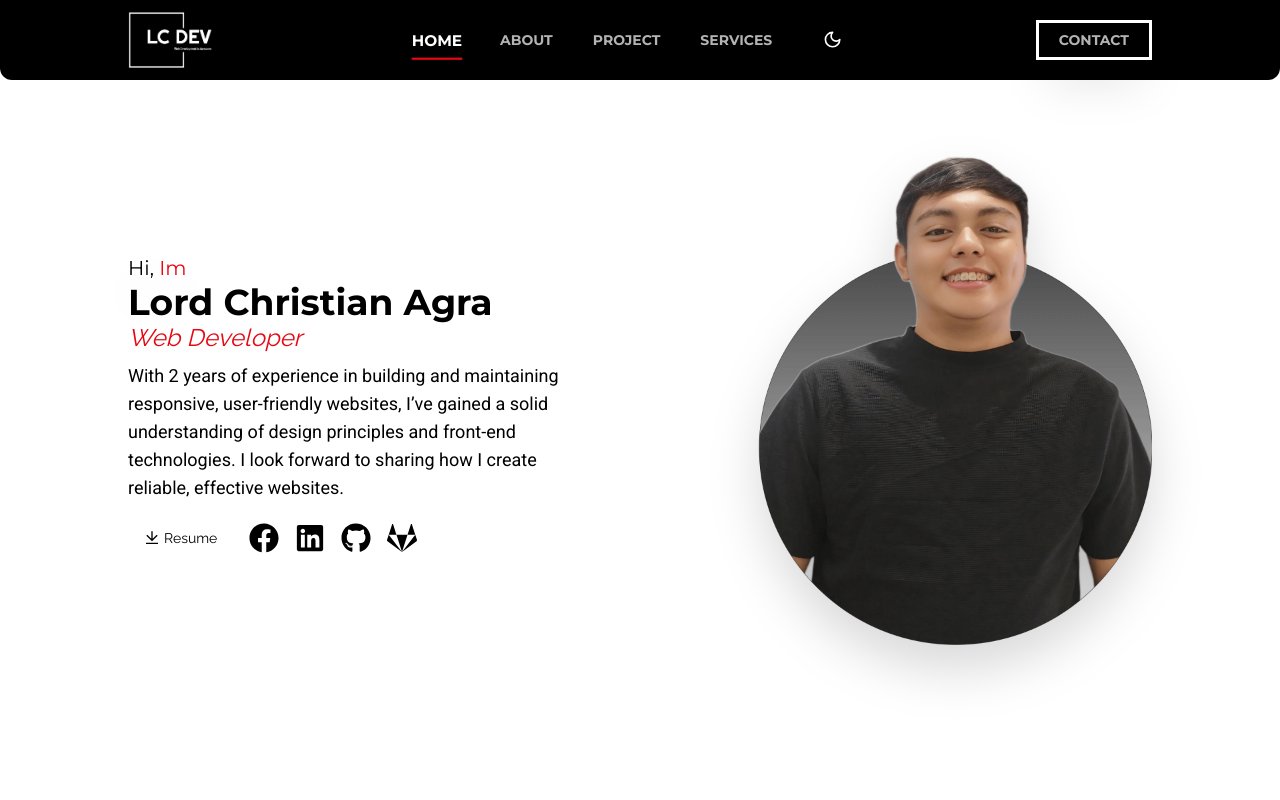
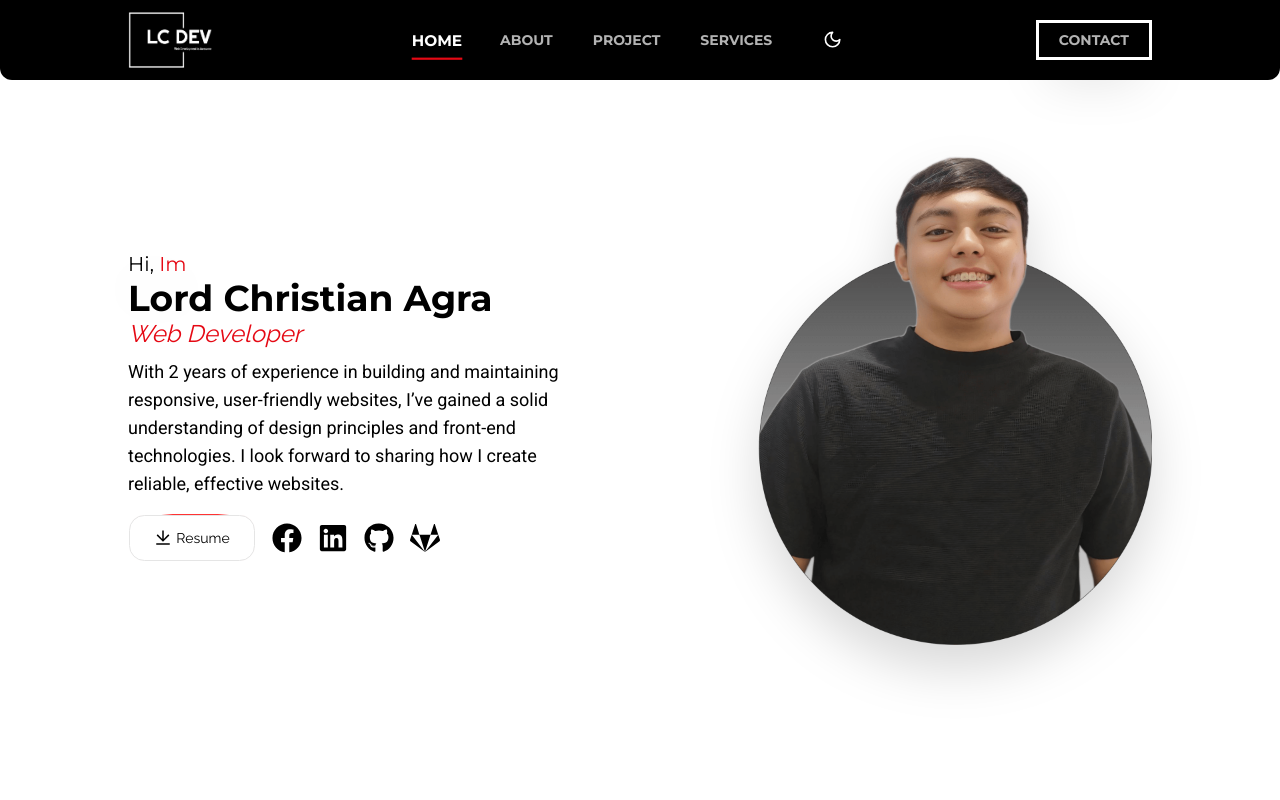
Before and after one commit to LC-Dev-23/lc-dev-portfolio, a Next.js app: page / in a window 1280 px wide. Shown: the top 800 px of the page. Built offline with nearby package versions, Linux system fonts and the light colour scheme.

Commit message:
feat: moving border component

```diff
--- /dev/null
+++ b/components/ui/moving-border.tsx
@@ -0,0 +1,140 @@
+"use client";
+import React from "react";
+import {
+  motion,
+  useAnimationFrame,
+  useMotionTemplate,
+  useMotionValue,
+  useTransform,
+} from "framer-motion";
+import { useRef } from "react";
+import { cn } from "@/lib/utils";
+
+
+export function Button({
+  borderRadius = "1.75rem",
+  children,
+  as: Component = "button",
+  containerClassName,
+  borderClassName,
+  duration,
+  className,
+  ...otherProps
+}: {
+  borderRadius?: string;
+  children: React.ReactNode;
+  as?: any;
+  containerClassName?: string;
+  borderClassName?: string;
+  duration?: number;
+  className?: string;
+  [key: string]: any;
+}) {
+  return (
+    <Component
+      className={cn(
+        "bg-transparent relative text-xl  h-12 w-32 p-[1px] overflow-hidden",
+        containerClassName
+      )}
+      style={{
+        borderRadius: borderRadius,
+      }}
+      {...otherProps}
+    >
+      <div
+        className="absolute inset-0"
+        style={{ borderRadius: `calc(${borderRadius} * 0.96)` }}
+      >
+        <MovingBorder duration={duration} rx="30%" ry="30%">
+          <div
+            className={cn(
+              "h-20 w-20 opacity-[0.8] bg-[radial-gradient(red_40%,transparent_60%)]",
+              borderClassName
+            )}
+          />
+        </MovingBorder>
+      </div>
+
+      <div
+        className={cn(
+          "relative bg-slate-900/[0.8] border border-slate-800 backdrop-blur-xl text-white flex items-center justify-center w-full h-full text-sm antialiased",
+          className
+        )}
+        style={{
+          borderRadius: `calc(${borderRadius} * 0.96)`,
+        }}
+      >
+        {children}
+      </div>
+    </Component>
+  );
+}
+
+export const MovingBorder = ({
+  children,
+  duration = 2000,
+  rx,
+  ry,
+  ...otherProps
+}: {
+  children: React.ReactNode;
+  duration?: number;
+  rx?: string;
+  ry?: string;
+  [key: string]: any;
+}) => {
+  const pathRef = useRef<any>();
+  const progress = useMotionValue<number>(0);
+
+  useAnimationFrame((time) => {
+    const length = pathRef.current?.getTotalLength();
+    if (length) {
+      const pxPerMillisecond = length / duration;
+      progress.set((time * pxPerMillisecond) % length);
+    }
+  });
+
+  const x = useTransform(
+    progress,
+    (val) => pathRef.current?.getPointAtLength(val).x
+  );
+  const y = useTransform(
+    progress,
+    (val) => pathRef.current?.getPointAtLength(val).y
+  );
+
+  const transform = useMotionTemplate`translateX(${x}px) translateY(${y}px) translateX(-50%) translateY(-50%)`;
+
+  return (
+    <>
+      <svg
+        xmlns="http://www.w3.org/2000/svg"
+        preserveAspectRatio="none"
+        className="absolute h-full w-full"
+        width="100%"
+        height="100%"
+        {...otherProps}
+      >
+        <rect
+          fill="none"
+          width="100%"
+          height="100%"
+          rx={rx}
+          ry={ry}
+          ref={pathRef}
+        />
+      </svg>
+      <motion.div
+        style={{
+          position: "absolute",
+          top: 0,
+          left: 0,
+          display: "inline-block",
+          transform,
+        }}
+      >
+        {children}
+      </motion.div>
+    </>
+  );
+};
```
